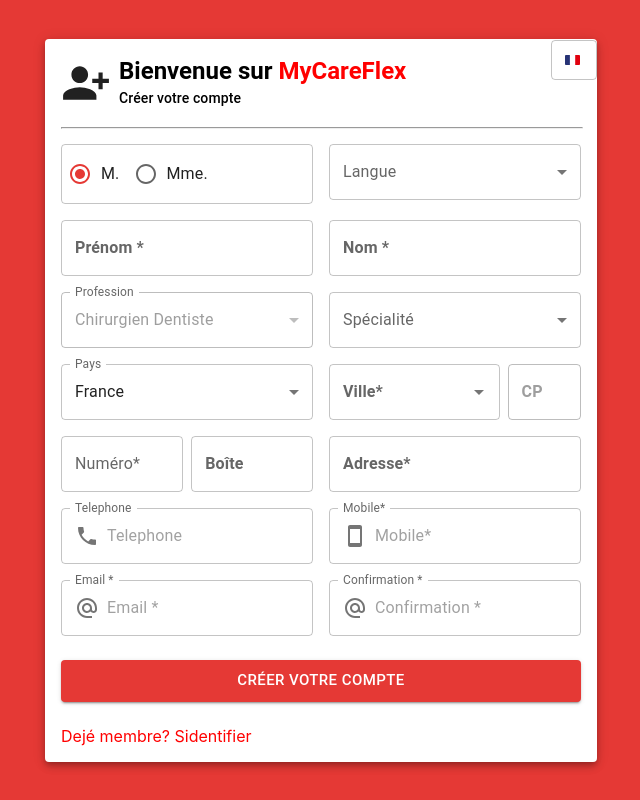
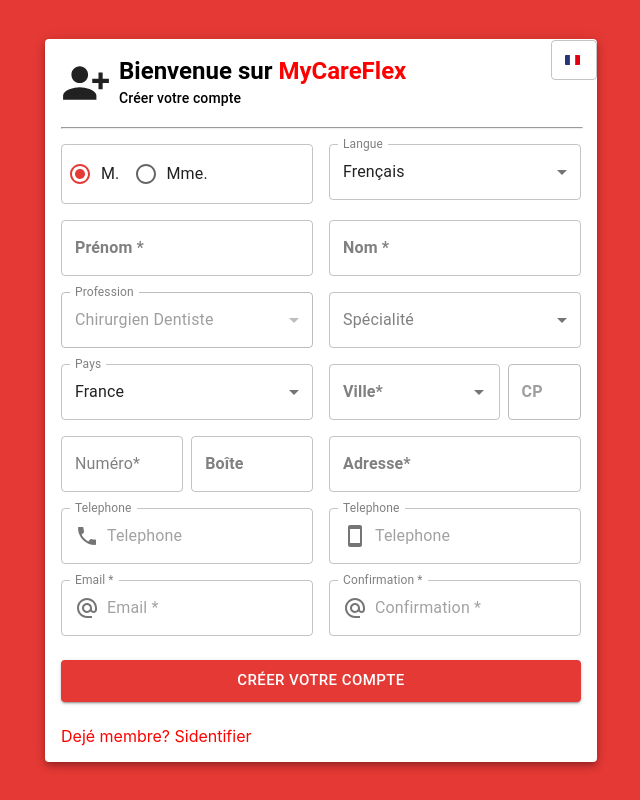
Before and after one commit to mohbens/FormMyCare, a React (Create React App) app: page /register in a window 1280 px wide. Shown: the whole page, without its empty margins (319-959 px from the left). Built offline with nearby package versions, Linux system fonts and the light colour scheme.

Commit message:
(Refactoring and fixing the Phone and Mobile fields with the regex

```diff
--- a/src/App.js
+++ b/src/App.js
@@ -14,6 +14,27 @@
 		},
 		secondary: {
 			main: "#ff1744",
+		},
+	},
+	components: {
+		MuiOutlinedInput: {
+			styleOverrides: {
+				root: {
+					"&.Mui-focused .MuiOutlinedInput-notchedOutline": {
+						borderColor: "blue", // Focused border color
+					},
+				},
+			},
+		},
+		MuiInputLabel: {
+			styleOverrides: {
+				outlined: {
+					color: "gray", // Default label color
+					"&.Mui-focused": {
+						color: "blue", // Label color when focused
+					},
+				},
+			},
 		},
 	},
 });
--- a/src/components/Fields/MyEmail.jsx
+++ b/src/components/Fields/MyEmail.jsx
@@ -3,7 +3,7 @@
 import { useTranslation } from "react-i18next";
 import IconField from "./IconField";
 
-export default function MyEmail({ Value, OnChange, Error, HelperText }) {
+export default function MyEmail({ Name, Value, OnChange, Error, HelperText }) {
 	const { t } = useTranslation();
 	return (
 		<IconField
@@ -13,7 +13,7 @@
 			helperText={HelperText}
 			Label={t("email") + " *"}
 			Placeholder={t("email") + " *"}
-			Name="email"
+			Name={Name}
 			Start={<AlternateEmailIcon />}
 		/>
 	);
--- a/src/components/Fields/MyPhone.jsx
+++ b/src/components/Fields/MyPhone.jsx
@@ -1,16 +1,68 @@
-import React from "react";
+// import React from "react";
+// import IconField from "./IconField";
+// import PhoneIcon from "@mui/icons-material/Phone";
+// import SmartphoneIcon from "@mui/icons-material/Smartphone";
+
+// import { useTranslation } from "react-i18next";
+
+// export default function MyPhone({
+// 	Value,
+// 	Label,
+// 	PlaceHolder,
+// 	Name,
+// 	isMobile,
+// 	Icon,
+// }) {
+// 	const { t } = useTranslation();
+// 	if (isMobile) {
+// 		Icon = <SmartphoneIcon />;
+// 	} else {
+// 		Icon = <PhoneIcon />;
+// 	}
+
+// 	return (
+// 		<IconField
+// 			Label={Label}
+// 			Placeholder={PlaceHolder}
+// 			name={Name}
+// 			Start={Icon}
+// 			value={Value}
+// 		/>
+// 	);
+// }
+import React, { useState } from "react";
 import IconField from "./IconField";
 import PhoneIcon from "@mui/icons-material/Phone";
+import SmartphoneIcon from "@mui/icons-material/Smartphone";
+
 import { useTranslation } from "react-i18next";
 
-export default function MyPhone() {
+export default function MyPhone({ Value, Label, PlaceHolder, Name, isMobile }) {
 	const { t } = useTranslation();
+	const [phoneValue, setPhoneValue] = useState(Value || "");
+
+	if (isMobile) {
+		var Icon = <SmartphoneIcon />;
+	} else {
+		var Icon = <PhoneIcon />;
+	}
+
+	const handleChange = (event) => {
+		const inputValue = event.target.value;
+
+		if (/^\d*$/.test(inputValue) && inputValue.length <= 10) {
+			setPhoneValue(inputValue);
+		}
+	};
+
 	return (
 		<IconField
-			Label={t("phone")}
-			Placeholder={t("phone")}
-			name={t("phone")}
-			Start={<PhoneIcon />}
+			Label={Label}
+			Placeholder={PlaceHolder}
+			Name={Name}
+			val={phoneValue}
+			Start={Icon}
+			onChange={handleChange}
 		/>
 	);
 }
--- a/src/components/Fields/MyPswrd.jsx
+++ b/src/components/Fields/MyPswrd.jsx
@@ -12,7 +12,7 @@
 } from "@mui/material";
 import { useTranslation } from "react-i18next";
 
-export default function MyPswrd({ Value, OnChange, Error, HelperText }) {
+export default function MyPswrd({ Name, Value, OnChange, Error, HelperText }) {
 	const [showPassword, setShowPassword] = useState(false);
 	const { t } = useTranslation();
 	const handleClickShowPassword = () => setShowPassword((show) => !show);
@@ -26,7 +26,7 @@
 				{t("psw") + "*"}
 			</InputLabel>
 			<OutlinedInput
-				name="password"
+				name={Name}
 				value={Value}
 				onChange={OnChange}
 				error={Error}
--- a/src/components/Fields/MyRadio.jsx
+++ b/src/components/Fields/MyRadio.jsx
@@ -37,7 +37,7 @@
 					key={option.value}
 					value={option.value}
 					control={<Radio disabled={isDisabled} />}
-					label={option.value}
+					label={option.label}
 				/>
 			))}
 		</RadioGroup>
--- a/src/components/Fields/MySelect.jsx
+++ b/src/components/Fields/MySelect.jsx
@@ -12,6 +12,7 @@
 	Error,
 	HelperText,
 }) {
+	console.log("option", Options, "Default", Default);
 	return (
 		<FormControl fullWidth>
 			<InputLabel id="my-select-label">{Label}</InputLabel>
@@ -23,7 +24,9 @@
 				defaultValue={Default}
 				value={Value}
 				onChange={OnChange}
-				placeholder="Select an option">
+				placeholder="Select an option"
+				error={Error}
+				helperText={HelperText}>
 				{Options.map((option) => (
 					<MenuItem key={option.value} value={option.value}>
 						{option.label}
--- a/src/pages/Login.jsx
+++ b/src/pages/Login.jsx
@@ -62,6 +62,7 @@
 				<Box component="form" onSubmit={handleSubmit}>
 					<Grid display={"grid"} gridTemplateColumns={"1fr "} gap={2} container>
 						<MyEmail
+							Name="email"
 							Value={values.email}
 							OnChange={handleInputChange}
 							Error={!!errors.email}
@@ -88,6 +89,7 @@
 
 						<Box>
 							<MyPswrd
+								Name="password"
 								Value={values.password}
 								OnChange={handleInputChange}
 								Error={!!errors.password}
--- a/src/pages/Register.jsx
+++ b/src/pages/Register.jsx
@@ -15,6 +15,7 @@
 import MyMobile from "../components/Fields/MyMobile.jsx";
 import MyEmail from "../components/Fields/MyEmail.jsx";
 import MyConfirmation from "../components/Fields/MyConfirmation.jsx";
+import PhoneIcon from "@mui/icons-material/Phone";
 
 const initialValues = {
 	civilité: "male",
@@ -109,15 +110,13 @@
 		temp.langue = values.langue ? "" : t("Required");
 		temp.prenom = values.prenom ? "" : t("Required");
 		temp.nom = values.nom ? "" : t("Required");
+		temp.profession = values.profession ? "" : t("Required");
 		temp.pays = values.pays ? "" : t("Required");
 		temp.ville = values.ville ? "" : t("Required");
 		temp.numero = NumRegex.test(values.numero) ? "" : t("Required");
 		temp.adresse = values.adresse ? "" : t("Required");
 		temp.mobile = values.mobile ? "" : t("Required");
 		temp.email = values.email ? "" : t("Required");
-		// Email regex
-		// const emailRegex = /^[^\s@]+@[^\s@]+\.[^\s@]+$/;
-		// temp.email = emailRegex.test(values.email) ? "" : t("InvalidEmail");
 
 		// Confirmation email
 		if (!values.confirmation) {
@@ -167,65 +166,65 @@
 	const GenderRadio = [
 		{
 			label: t("male"),
-			value: t("male"),
+			value: "male",
 		},
 		{
 			label: t("female"),
-			value: t("female"),
+			value: "female",
 		},
 	];
 	const LangSelect = [
 		{
 			label: t("french"),
-			value: t("french"),
+			value: "french",
 		},
 		{
 			label: t("english"),
-			value: t("english"),
+			value: "english",
 		},
 	];
 
 	const ProfSelect = [
 		{
 			label: t("CHD"),
-			value: t("CHD"),
+			value: "CHD",
 		},
 	];
 	const SpecialitySelect = [
 		{
 			label: t("GD"),
-			value: t("GD"),
+			value: "GD",
 		},
 		{
 			label: t("Endo"),
-			value: t("Endo"),
+			value: "Endo",
 		},
 		{
 			label: t("Maxilo"),
-			value: t("Maxilo"),
+			value: "Maxilo",
 		},
 		{
 			label: t("Ortho"),
-			value: t("Ortho"),
+			value: "Ortho",
 		},
 		{
 			label: t("Perio"),
-			value: t("Perio"),
+			value: "Perio",
 		},
 		{
 			label: t("Pedod"),
-			value: t("Pedod"),
+			value: "Pedod",
 		},
 	];
 
 	const CountrySelect = [
 		{
 			label: t("CountFr"),
-			value: t("CountFr"),
+			value: "CountFr",
 		},
 		{
 			label: t("CountBel"),
-			value: t("CountBel"),
+			value: "CountBel",
 		},
 	];
 	/////////////////////////////////////////////////////////
@@ -252,8 +251,8 @@
 						<Grid item>
 							<MyRadio
 								Options={GenderRadio}
-								Label={t("female")}
-								Default={t("male")}
+								Label={t("gender")}
+								Default="male"
 								OnChange={handleInputChange}
 								isRequired={true}
 								error={!!errors.prenom}
@@ -261,57 +260,19 @@
 								// Value={values.langue}
 								// isDisabled={true}
 							/>
-
-							{/* <RadioGroup
-								sx={{
-									border: "1px solid rgba(0, 0, 0, 0.23)",
-									borderRadius: "4px",
-									padding: "8px",
-									display: "flex",
-									flexDirection: "row",
-									alignItems: "center",
-								}}
-								row
-								name="civilité"
-								value={values.civilité}
-								onChange={handleInputChange}>
-								<FormControlLabel
-									value="male"
-									control={<Radio />}
-									label={t("male")}
-								/>
-								<FormControlLabel
-									value="female"
-									control={<Radio />}
-									label={t("Mrs.")}
-								/>
-							</RadioGroup> */}
 						</Grid>
 
 						<Grid item>
 							<MySelect
 								Options={LangSelect}
 								Label={t("language")}
-								// Default={t("french")}
+								Default="french"
 								OnChange={handleChange}
 								// Value={values.langue}
 								// Error={!!errors.langue}
 								// HelperText={errors.langue}
 								// isDisabled={true}
 							/>
-							{/* <FormControl fullWidth>
-								<InputLabel id="langue-label">{t("language")}* </InputLabel>
-								<Select
-									labelId="langue-label"
-									id="langue-select"
-									value={values.langue}
-									label={t("language")}
-									onChange={handleInputChange}
-									name={t("language")}>
-									<MenuItem value={t("french")}>{t("french")}</MenuItem>
-									<MenuItem value={t("english")}>{t("english")}</MenuItem>
-								</Select>
-							</FormControl> */}
 						</Grid>
 
 						<Grid item>
@@ -353,27 +314,12 @@
 							<MySelect
 								Options={ProfSelect}
 								Label={t("profession")}
-								Default={t("CHD")}
+								Default="CHD"
 								isDisabled={true}
+								// isRequired={true}
 								error={!!errors.profession}
 								helperText={errors.profession}
 							/>
-
-							{/* <FormControl fullWidth>
-								<InputLabel id="profession-label">
-									{t("profession") + " *"}
-								</InputLabel>
-								<Select
-									disabled
-									labelId="demo-simple-select-helper-label"
-									id="demo-simple-select-helper"
-									value={values.profession}
-									label={t("profession") + " *"}
-									sx={{ width: "100%" }}
-									onChange={handleInputChange}>
-									<MenuItem value={t("CHD")}>{t("CHD")}</MenuItem>
-								</Select>
-							</FormControl> */}
 						</Grid>
 
 						<Grid item>
@@ -384,55 +330,17 @@
 								// Default={t("CHD")}
 								// isDisabled={true}
 							/>
-
-							{/* <FormControl
-								fullWidth
-								InputLabelProps={{
-									style: { fontWeight: 600 },
-								}}>
-								<InputLabel id="specialite-label">{t("speciality")}</InputLabel>
-								<Select
-									labelId="specialite-label"
-									id="specialite-select"
-									value={values.spécialité}
-									label={t("speciality")}
-									onChange={handleInputChange}
-									name="speciality">
-									<MenuItem value={t("GD")}>{t("GD")}</MenuItem>
-									<MenuItem value={t("Endo")}>{t("Endo")}</MenuItem>
-									<MenuItem value={t("Maxilo")}>{t("Maxilo")}</MenuItem>
-									<MenuItem value={t("Ortho")}>{t("Ortho")}</MenuItem>
-									<MenuItem value={t("Perio")}>{t("Perio")}</MenuItem>
-									<MenuItem value={t("Pedod")}>{t("Pedod")}</MenuItem>
-								</Select>
-							</FormControl> */}
 						</Grid>
 
 						<Grid item>
 							<MySelect
 								Options={CountrySelect}
 								Label={t("Country")}
-								Default={t("France")}
+								Default="CountFr"
 								error={!!errors.country}
 								helperText={errors.country}
 								// isDisabled={true}
 							/>
-
-							{/* <FormControl fullWidth>
-								<InputLabel id="pays-label">{t("Country")} *</InputLabel>
-								<Select
-									id="pays-select"
-									value={values.pays}
-									label={t("Country") + "*"}
-									onChange={handleInputChange}
-									name="pays">
-									{countries.map((option) => (
-										<MenuItem key={option.value} value={option.value}>
-											{option.label}
-										</MenuItem>
-									))}
-								</Select>
-							</FormControl> */}
 						</Grid>
 						<Grid container item sx={{ justifyContent: "space-between" }}>
 							<Grid item xs={8.15} sm={8.15}>
@@ -456,8 +364,6 @@
 											helperText={errors.ville}
 										/>
 									)}
-									// onChange={(event, newValue) => {}}
-									// sx={{ width: "70%" }}
 									ListboxComponent={CustomAutocomplete}
 									componentsProps={{
 										paper: {
@@ -536,36 +442,24 @@
 						</Grid>
 
 						<Grid item>
-							<MyPhone />
-							{/* <TextField
-								InputLabelProps={{
-									style: { fontWeight: 600 },
-								}}
-								variant="outlined"
-								label={t("phone") + "*"}
-								placeholder={t("phone")}
-								name="téléphone"
-								value={values.téléphone}
-								// value={`+33${values.téléphone}`}
-								onChange={(e) => {
-									const value = e.target.value;
-									if (/^\d{0,13}$/.test(value)) {
-										handleInputChange(e);
-									}
-								}}
-								InputProps={{
-									startAdornment: (
-										<InputAdornment position="start">
-											<PhoneIcon />
-										</InputAdornment>
-									),
-								}}
-								fullWidth
-							/> */}
+							<MyPhone
+								Label={t("phone")}
+								PlaceHolder={t("phone")}
+								Name="phone"
+								Value={values.phone}
+								isMobile={false}
+							/>
 						</Grid>
 
 						<Grid item>
-							<MyMobile
+							<MyPhone
+								Label={t("phone")}
+								PlaceHolder={t("phone")}
+								Name="phone"
+								Value={values.phone}
+								isMobile={true}
+							/>
+							{/* <MyMobile
 								Value={values.mobile}
 								OnChange={(e) => {
 									const value = e.target.value;
@@ -575,32 +469,6 @@
 								}}
 								Error={!!errors.mobile}
 								HelperText={errors.mobile}
-							/>
-
-							{/* <TextField
-								variant="outlined"
-								label={t("mobile") + "*"}
-								placeholder={t("mobile")}
-								name="mobile"
-								value={values.mobile}
-								// value={`+33${values.mobile}`}
-								onChange={(e) => {
-									const value = e.target.value;
-									if (/^\d{0,13}$/.test(value)) {
-										handleInputChange(e);
-									}
-								}}
-								inputProps={{ maxLength: 13 }}
-								InputProps={{
-									startAdornment: (
-										<InputAdornment position="start">
-											<SmartphoneIcon />
-										</InputAdornment>
-									),
-								}}
-								fullWidth
-								error={!!errors.mobile}
-								helperText={errors.mobile}
 							/> */}
 						</Grid>
 
@@ -611,25 +479,6 @@
 								Error={!!errors.email}
 								HelperText={errors.email}
 							/>
-							{/*
-							<TextField
-								variant="outlined"
-								label={t("email") + "*"}
-								placeholder={t("email")}
-								name="email"
-								value={values.email}
-								onChange={handleInputChange}
-								InputProps={{
-									startAdornment: (
-										<InputAdornment position="start">
-											<AlternateEmailIcon />
-										</InputAdornment>
-									),
-								}}
-								fullWidth
-								error={!!errors.email}
-								helperText={errors.email}
-							/> */}
 						</Grid>
 
 						<Grid item>
@@ -639,24 +488,6 @@
 								Error={!!errors.confirmation}
 								HelperText={errors.confirmation}
 							/>
-							{/* <TextField
-								variant="outlined"
-								label={t("confirmation") + "*"}
-								placeholder={t("confirmation")}
-								name="confirmation"
-								value={values.confirmation}
-								onChange={handleInputChange}
-								InputProps={{
-									startAdornment: (
-										<InputAdornment position="start">
-											<AlternateEmailIcon />
-										</InputAdornment>
-									),
-								}}
-								fullWidth
-								error={!!errors.confirmation}
-								helperText={errors.confirmation}
-							/> */}
 						</Grid>
 					</Grid>
 					{/* Submit */}
```
